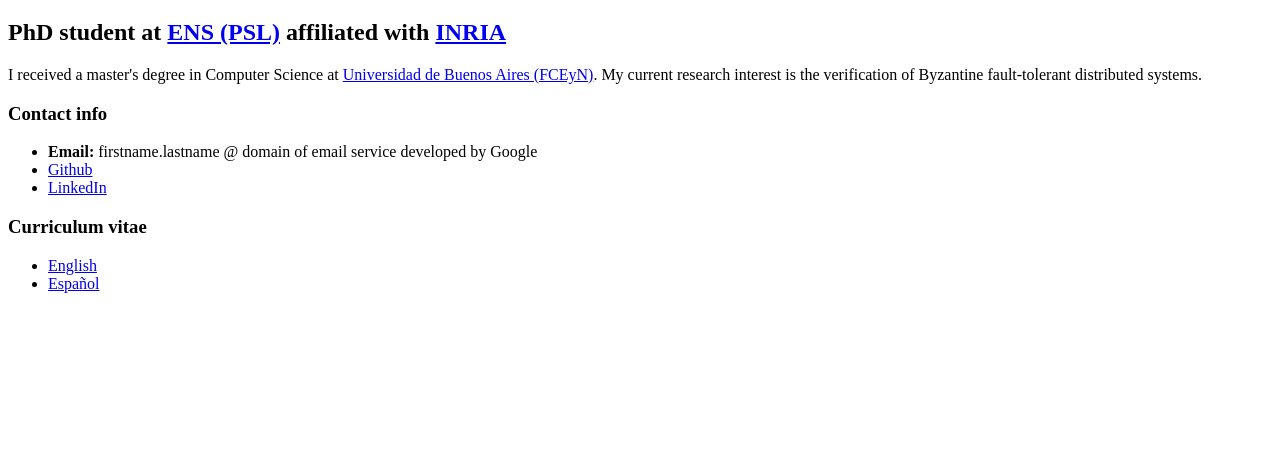
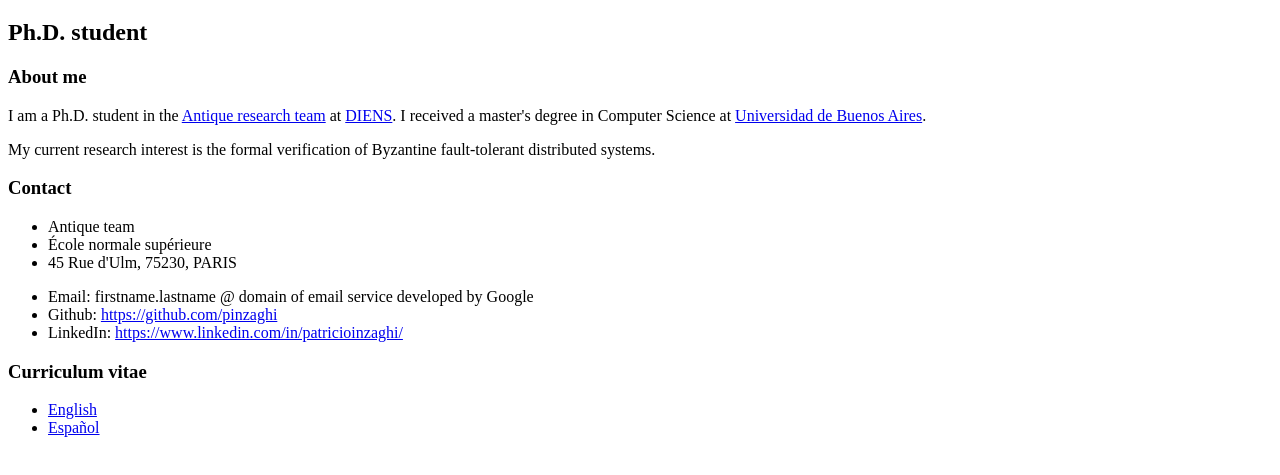
Before and after one commit to pinzaghi/pinzaghi.github.io, a plain HTML site: page index.html in a window 1280 px wide. Shown: the part 61-536 px from the top of the page. Drawn offline with Linux system fonts and the light colour scheme.

Commit message:
info restructure

```diff
--- a/index.html
+++ b/index.html
@@ -7,16 +7,27 @@
     </head>
     <body>
         <h1>Patricio Inzaghi</h1>
-        <h2>PhD student at <a target="_blank" href="https://www.ens.psl.eu">ENS (PSL)</a> affiliated with <a target="_blank" href="https://inria.fr">INRIA</a></h2>
+        <h2>Ph.D. student</h2>
+
+        <h3>About me</h3>
         <p>
-            I received a master's degree in Computer Science at <a target="_blank" href="https://www.dc.uba.ar">Universidad de Buenos Aires (FCEyN)</a>. My current research interest is the verification of Byzantine fault-tolerant distributed systems.
+            I am a Ph.D. student in the <a target="_blank" href="https://team.inria.fr/antique/">Antique research team</a> at <a target="_blank" href="https://www.di.ens.fr">DIENS</a>. I received a master's degree in Computer Science at <a target="_blank" href="https://www.dc.uba.ar">Universidad de Buenos Aires</a>.
         </p>
 
-        <h3>Contact info</h3>
+        <p>
+            My current research interest is the formal verification of Byzantine fault-tolerant distributed systems.
+        </p>
+
+        <h3>Contact</h3>
         <ul>
-            <li><b>Email:</b> firstname.lastname @ domain of email service developed by Google</li>
-            <li><a target="_blank" href="https://github.com/pinzaghi">Github</a></li>
-            <li><a target="_blank" href="https://www.linkedin.com/in/patricioinzaghi/">LinkedIn</a></li>
+            <li>Antique team</li>
+            <li>École normale supérieure</li>
+            <li>45 Rue d'Ulm, 75230, PARIS</li>
+        </ul>
+        <ul>
+            <li>Email: firstname.lastname @ domain of email service developed by Google</li>
+            <li>Github: <a target="_blank" href="https://github.com/pinzaghi">https://github.com/pinzaghi</a></li>
+            <li>LinkedIn: <a target="_blank" href="https://www.linkedin.com/in/patricioinzaghi/">https://www.linkedin.com/in/patricioinzaghi/</a></li>
         </ul>
 
         <h3>Curriculum vitae</h3>
```
